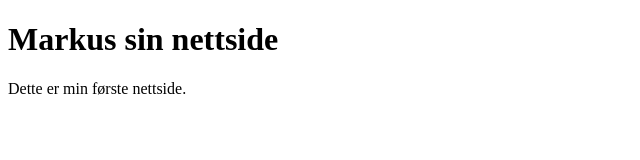
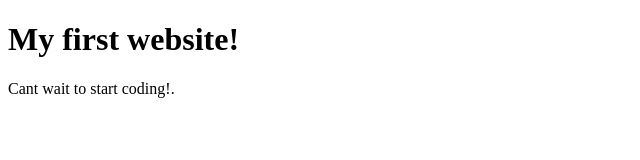
Before and after one commit to Noroff-FEU-Assignments/cross-course-project-MarkTenmann, a plain HTML site: page index.html in a window 1280 px wide. Shown: the whole page, without its empty margins (0-640 px from the left). Drawn offline with Linux system fonts and the light colour scheme.

Commit message:
fixed headline

```diff
--- a/index.html
+++ b/index.html
@@ -4,7 +4,7 @@
     <title>My first website</title>
   </head>
   <body>
-    <h1>Markus sin nettside</h1>
-    <p>Dette er min første nettside.</p>
+    <h1>My first website!</h1>
+    <p>Cant wait to start coding!.</p>
   </body>
 </html>
```
